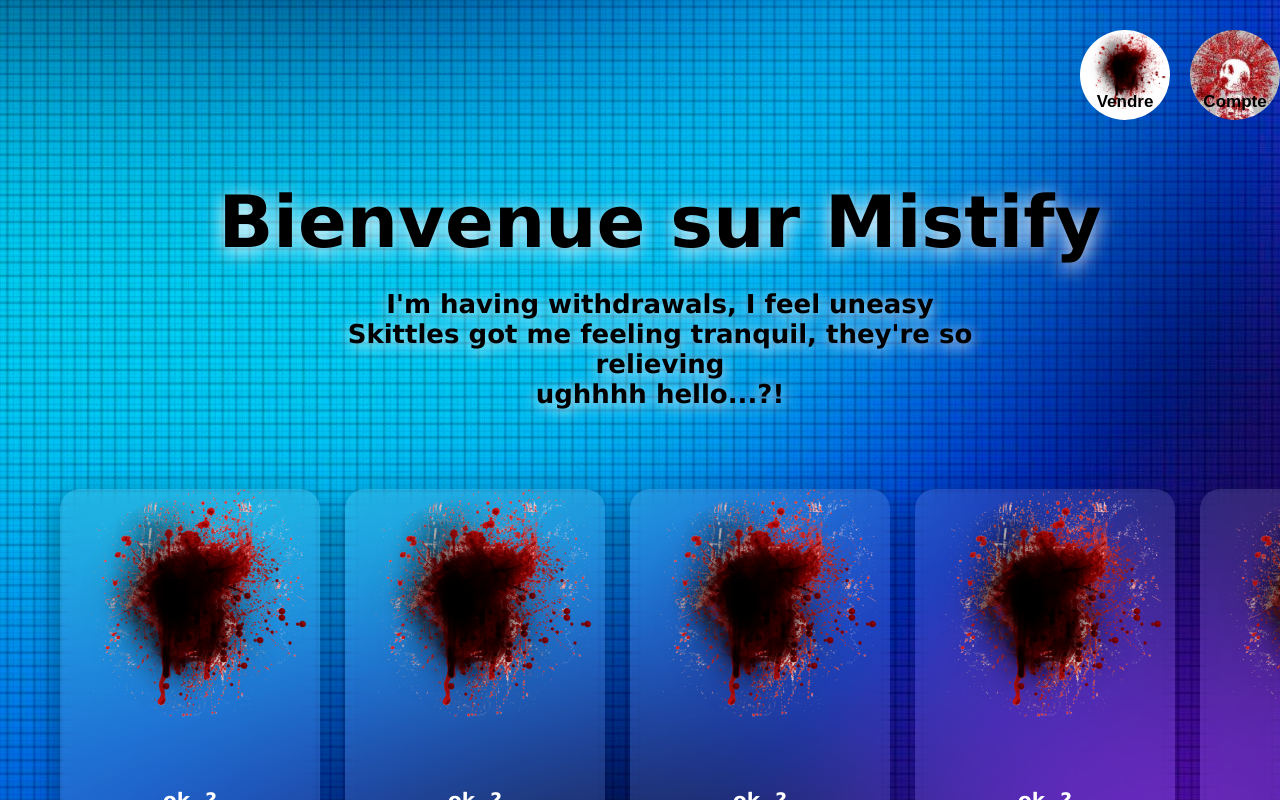
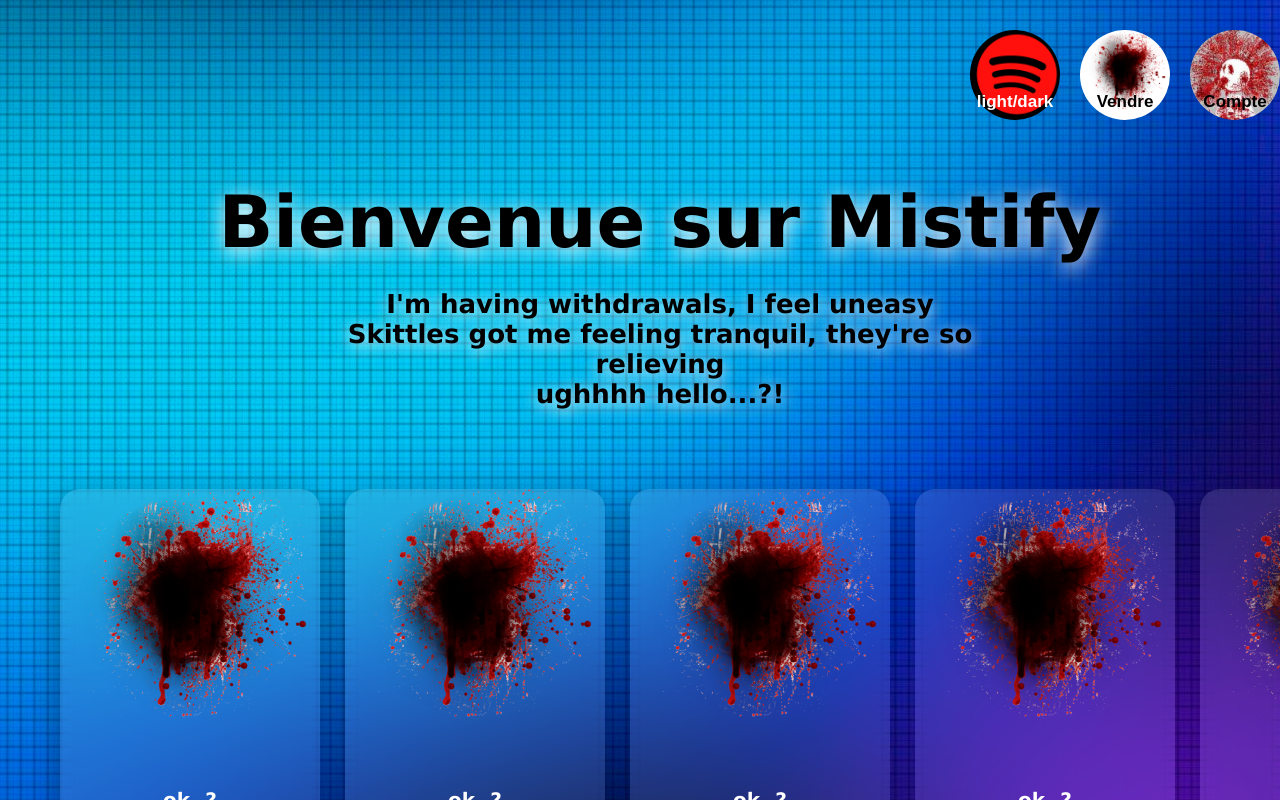
Before and after one commit to yanis26x/Mistify-frontend, a React (Vite) app: page / in a window 1280 px wide. Shown: the top 800 px of the page. Built offline with nearby package versions, Linux system fonts and the light colour scheme.

Commit message:
ajout bouton pr changer le bg

```diff
--- a/src/home/Home.jsx
+++ b/src/home/Home.jsx
@@ -1,12 +1,32 @@
 import { useNavigate } from "react-router-dom";
 import "./home.css";
+import { useState } from "react";
 
 export default function Home() {
   const navigate = useNavigate();
+  const backgrounds = [
+    "/bluePurpleBackground.jpg",
+    "/SpotifyLogoRed.webp"
+  ];
 
+    const [bgIndex, setBgIndex] = useState(0);
+
+      function changeBackground() {
+    setBgIndex((prev) => (prev === 0 ? 1 : 0));
+  }
   return (
-    <div className="homeDiv">
+    <div className="homeDiv" style={{ backgroundImage: `url(${backgrounds[bgIndex]})` }}>
 
+<button
+  className="BTNchangeBg"
+  onClick={changeBackground}
+  style={{
+    // a changer !!!!
+    backgroundImage: `url(${backgrounds[bgIndex === 0 ? 1 : 0]})`
+  }}
+>
+  light/dark
+</button>
 
       <button className="BTNvendreTop" onClick={() => navigate("/vendreParfum")}>
   <span>Vendre</span>
--- a/src/home/home.css
+++ b/src/home/home.css
@@ -150,3 +150,25 @@
 
   padding-bottom: 8px;
 }
+
+
+
+.BTNchangeBg {
+  position: absolute;
+  top: 30px;
+  right: 260px;
+  width: 90px;
+  height: 90px;
+  border-radius: 50%;
+  border: none;
+  background-size: cover;
+  background-position: center;
+  display: flex;
+  align-items: flex-end;
+  justify-content: center;
+  font-weight: 900;
+  font-size: 17px;
+  padding-bottom: 8px;
+  cursor: pointer;
+  background-color: black;
+}
```
